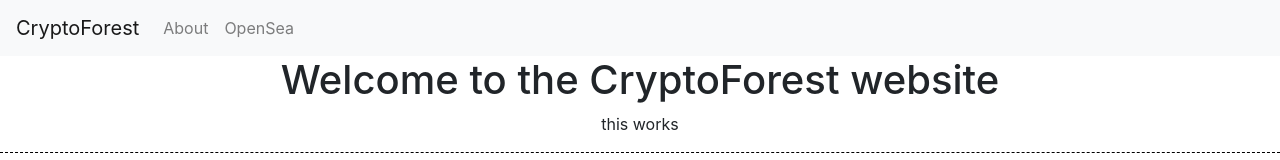
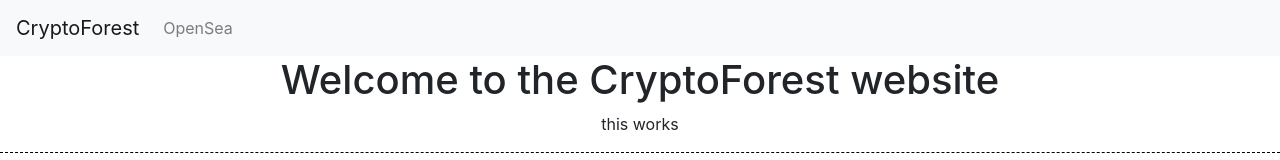
Before and after one commit to andrewlew1s/cryptoforest, a React (Create React App) app: page / in a window 1280 px wide. Shown: the top 160 px of the page. Built offline with nearby package versions, Linux system fonts and the light colour scheme.

Commit message:
chore: removed about tab

```diff
--- a/src/components/Header/Header.js
+++ b/src/components/Header/Header.js
@@ -20,7 +20,6 @@ const header = () => {
 				<Navbar.Toggle aria-controls="basic-navbar-nav" />
 				<Navbar.Collapse id="basic-navbar-nav">
 					<Nav className="mr-auto">
-						<Nav.Link href="#home">About</Nav.Link>
 						<Nav.Link href="https://opensea.io/category/cryptoforest" target="_blank">OpenSea</Nav.Link>
 					</Nav>
 				</Navbar.Collapse>
```
